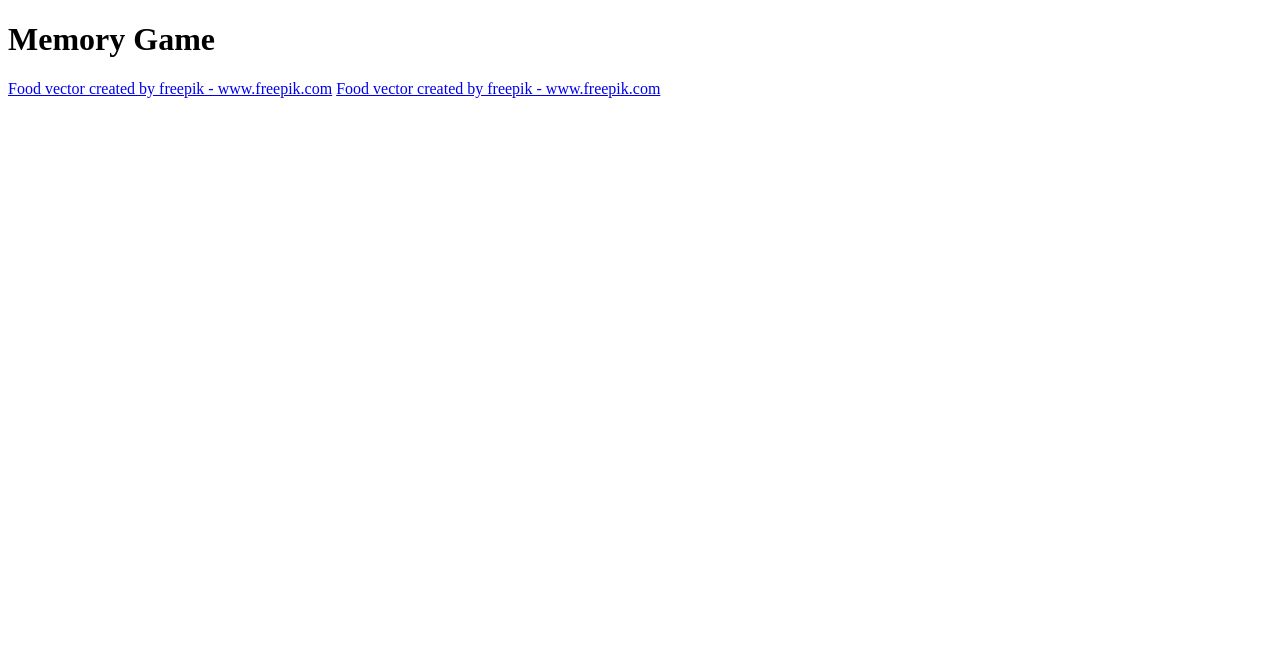
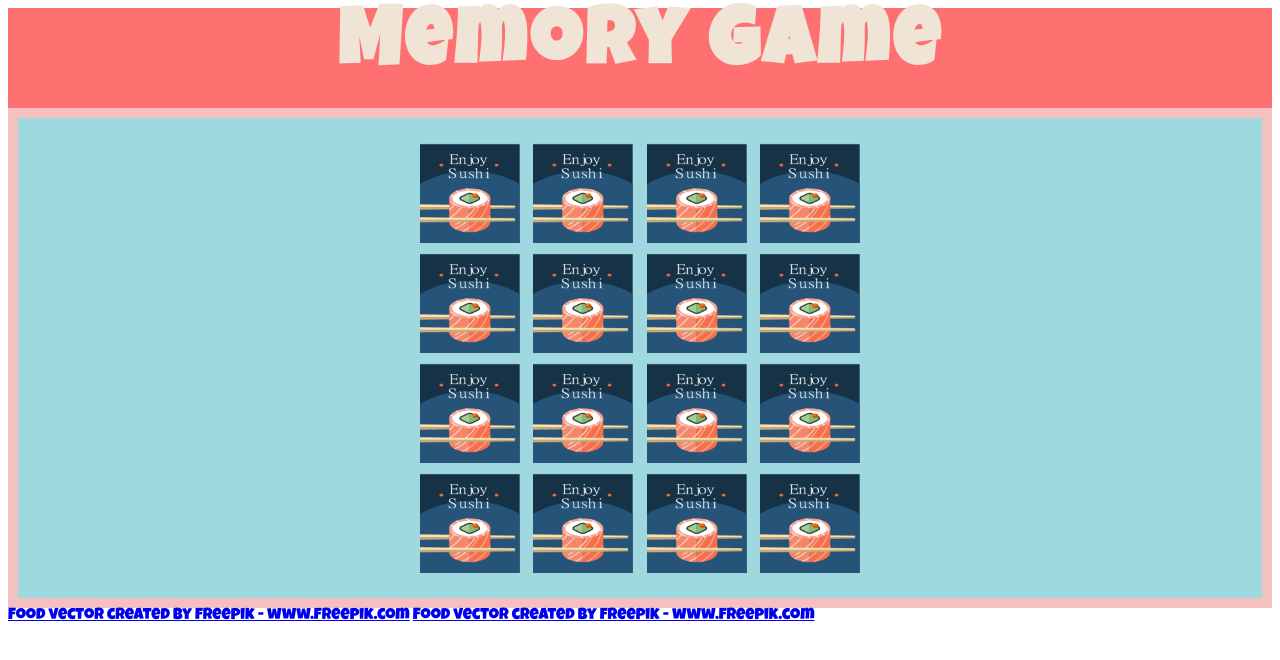
Before and after one commit to tachbr/Memory-Game, a plain HTML site: page index.html in a window 1280 px wide. Drawn offline with Linux system fonts and the light colour scheme.

Commit message:
complete easy board

```diff
--- a/css/style.css
+++ b/css/style.css
@@ -1,16 +1,42 @@
+body {
+  font-family: 'Luckiest Guy', cursive;
+}
+
+h1 {
+  font-size: 80px;
+  letter-spacing: 4px;
+  margin-top: 0;
+}
+
 .game-board{
-  background-color: #f5c0c0;
+  padding: 20px;
+  border: 10px solid #f5c0c0;
+  background-color: #9fd8df;
 }
 
 .memory-card{
-  width: 150px;
-  height: 150px;
-  background-color: #ff7171;
+  width: 100px;
+  height: 100px;
+  margin: 5px;
+  display: inline-block;
 }
 
+.start-page {
+  display: none;
+}
+
+.no-click {
+  pointer-events: none;
+}
+
+img {
+  max-height:100%;
+  max-width: 100%;
+}
 
 .easy-board {
-  display: none;
+  /* display: none; */
+  text-align: center;
 }
 
 .medium-board {
@@ -21,7 +47,14 @@
   display: none;
 }
 
+.header {
+  text-align: center;
+  height: 100px;
+  background-color: #ff7171;
+  color: #f0e4d7;
+}
+
 /*
 #9fd8df
 
-#f0e4d7 */
+ */
--- a/index.html
+++ b/index.html
@@ -3,11 +3,21 @@
   <head>
     <meta charset="utf-8">
     <link rel="stylesheet" href="css/style.css">
+    <link rel="preconnect" href="https://fonts.gstatic.com">
+    <link href="https://fonts.googleapis.com/css2?family=Luckiest+Guy&display=swap" rel="stylesheet">
     <title>Memory Game</title>
   </head>
   <body>
+    <div class="header">
+            <h1>Memory Game</h1>
+    </div>
 
-    <h1>Memory Game</h1>
+    <div class="start-page">
+      <button type="button" name="button">Easy</button>
+      <button type="button" name="button">Medium</button>
+      <button type="button" name="button">Hard</button>
+    </div>
+
 
     <div class="game-board">
       <div class="memory-board">
@@ -16,61 +26,61 @@
 
           <div class="row">
             <div class="memory-card">
-              <img src="/images/back.png" alt="" name="easy-card-1" data-card="1">
+              <img src="images/back.png" alt="" id="easy-card-1" data-card="1">
             </div>
             <div class="memory-card">
-              <img src="/images/back.png" alt="" name="easy-card-2" data-card="2">
+              <img src="images/back.png" alt="" id="easy-card-2" data-card="2">
             </div>
             <div class="memory-card">
-              <img src="/images/back.png" alt="" name="easy-card-3" data-card="3">
+              <img src="images/back.png" alt="" id="easy-card-3" data-card="3">
             </div>
             <div class="memory-card">
-              <img src="/images/back.png" alt="" name="easy-card-4" data-card="4">
+              <img src="images/back.png" alt="" id="easy-card-4" data-card="4">
             </div>
           </div>
 
           <div class="row">
             <div class="memory-card">
-              <img src="/images/back.png" alt="" name="easy-card-5" data-card="5">
+              <img src="images/back.png" alt="" id="easy-card-5" data-card="5">
             </div>
             <div class="memory-card">
-              <img src="/images/back.png" alt="" name="easy-card-6" data-card="6">
+              <img src="images/back.png" alt="" id="easy-card-6" data-card="6">
             </div>
             <div class="memory-card">
-              <img src="/images/back.png" alt="" name="easy-card-7" data-card="7">
+              <img src="images/back.png" alt="" id="easy-card-7" data-card="7">
             </div>
             <div class="memory-card">
-              <img src="/images/back.png" alt="" name="easy-card-8" data-card="8">
+              <img src="images/back.png" alt="" id="easy-card-8" data-card="8">
             </div>
           </div>
 
           <div class="row">
             <div class="memory-card">
-              <img src="/images/back.png" alt="" name="easy-card-9" data-card="9">
+              <img src="images/back.png" alt="" id="easy-card-9" data-card="9">
             </div>
             <div class="memory-card">
-              <img src="/images/back.png" alt="" name="easy-card-10" data-card="10">
+              <img src="images/back.png" alt="" id="easy-card-10" data-card="10">
             </div>
             <div class="memory-card">
-              <img src="/images/back.png" alt="" name="easy-card-11" data-card="11">
+              <img src="images/back.png" alt="" id="easy-card-11" data-card="11">
             </div>
             <div class="memory-card">
-              <img src="/images/back.png" alt="" name="easy-card-12" data-card="12">
+              <img src="images/back.png" alt="" id="easy-card-12" data-card="12">
             </div>
           </div>
 
           <div class="row">
             <div class="memory-card">
-              <img src="/images/back.png" alt="" name="easy-card-13" data-card="13">
+              <img src="images/back.png" alt="" id="easy-card-13" data-card="13">
             </div>
             <div class="memory-card">
-              <img src="/images/back.png" alt="" name="easy-card-14" data-card="14">
+              <img src="images/back.png" alt="" id="easy-card-14" data-card="14">
             </div>
             <div class="memory-card">
-              <img src="/images/back.png" alt="" name="easy-card-15" data-card="15">
+              <img src="images/back.png" alt="" id="easy-card-15" data-card="15">
             </div>
             <div class="memory-card">
-              <img src="/images/back.png" alt="" name="easy-card-16" data-card="16">
+              <img src="images/back.png" alt="" id="easy-card-16" data-card="16">
             </div>
           </div>
 
@@ -84,22 +94,22 @@
         <div class="medium-board">
           <div class="row">
             <div class="memory-card">
-              <img src="/images/back.png" alt="" name="medium-card-1" data-card="1">
+              <img src="images/back.png" alt="" name="medium-card-1" data-card="1">
             </div>
             <div class="memory-card">
-              <img src="/images/back.png" alt="" name="medium-card-2" data-card="2">
+              <img src="images/back.png" alt="" name="medium-card-2" data-card="2">
             </div>
             <div class="memory-card">
-              <img src="/images/back.png" alt="" name="medium-card-3" data-card="3">
+              <img src="images/back.png" alt="" name="medium-card-3" data-card="3">
             </div>
             <div class="memory-card">
-              <img src="/images/back.png" alt="" name="medium-card-4" data-card="4">
+              <img src="images/back.png" alt="" name="medium-card-4" data-card="4">
             </div>
             <div class="memory-card">
-              <img src="/images/back.png" alt="" name="medium-card-5" data-card="5">
+              <img src="images/back.png" alt="" name="medium-card-5" data-card="5">
             </div>
             <div class="memory-card">
-              <img src="/images/back.png" alt="" name="medium-card-6" data-card="6">
+              <img src="images/back.png" alt="" name="medium-card-6" data-card="6">
             </div>
           </div>
 
--- a/index.js
+++ b/index.js
@@ -1,25 +1,35 @@
-const sushiImg = '/images/sushi_';
+const sushiImg = 'images/sushi_';
+let deckArray = [];
+let deckSize = 16;
+let checkCards = [];
+let firstCard = true;
+let score = 0;
+
+const easyBoard = document.querySelector('.easy-board');
+
+shuffleDeck(16);
+
+easyBoard.addEventListener('click', function(event){
+  turnCardUp(event.target.dataset.card);
+})
 
 
-
-
-function createCardDeck() {
-
+function createCardDeck(level) {
+  deckSize = level;
 }
 
 function shuffleDeck(numCards) {
 
-  for (let i = 0; i < numCards/2; i++) {
-
-    deckArray[randomIndex] = sushiImg + i + '.png';
-
-
+  for (let i = 1; i <= numCards/2; i++) {
+    let j = 0;
+    while (j < 2) {
+      let randomIndex = Math.floor(Math.random() * deckSize);
+      if (deckArray[randomIndex] === undefined){
+        deckArray[randomIndex] = sushiImg + i + '.png';
+        j++;
+     }
+   }
   }
-// generate random number between 0 and numCards
-// place in Array
-// repeat
-// if same number repeat
-
 }
 
 
@@ -30,15 +40,36 @@ function dealDeck(x) {
   }
 }
 
-function turnCardUp() {
-
+function turnCardUp(numCard) {
+  let imgCard = 'easy-card-' + numCard;
+  document.getElementById(imgCard).src = deckArray[numCard - 1];
+  checkCards.push(numCard);
+  if (firstCard) {
+    firstCard = false;
+  }
+  else {
+    easyBoard.classList.add('no-click');
+    firstCard = true;
+    compareCards();
+  }
 }
 
 function turnCardDown() {
-
+  document.getElementById('easy-card-' + checkCards[0]).src = 'images/back.png';
+  document.getElementById('easy-card-' + checkCards[1]).src = 'images/back.png';
+  checkCards = [];
+  easyBoard.classList.remove('no-click');
 }
 
 
 function compareCards() {
+  if (deckArray[checkCards[0] - 1] == deckArray[checkCards[1] - 1]){
+    score++;
+    checkCards = [];
+    easyBoard.classList.remove('no-click');
+  }
+  else {
+    setTimeout(turnCardDown, 1500);
+  }
 
 }
```
